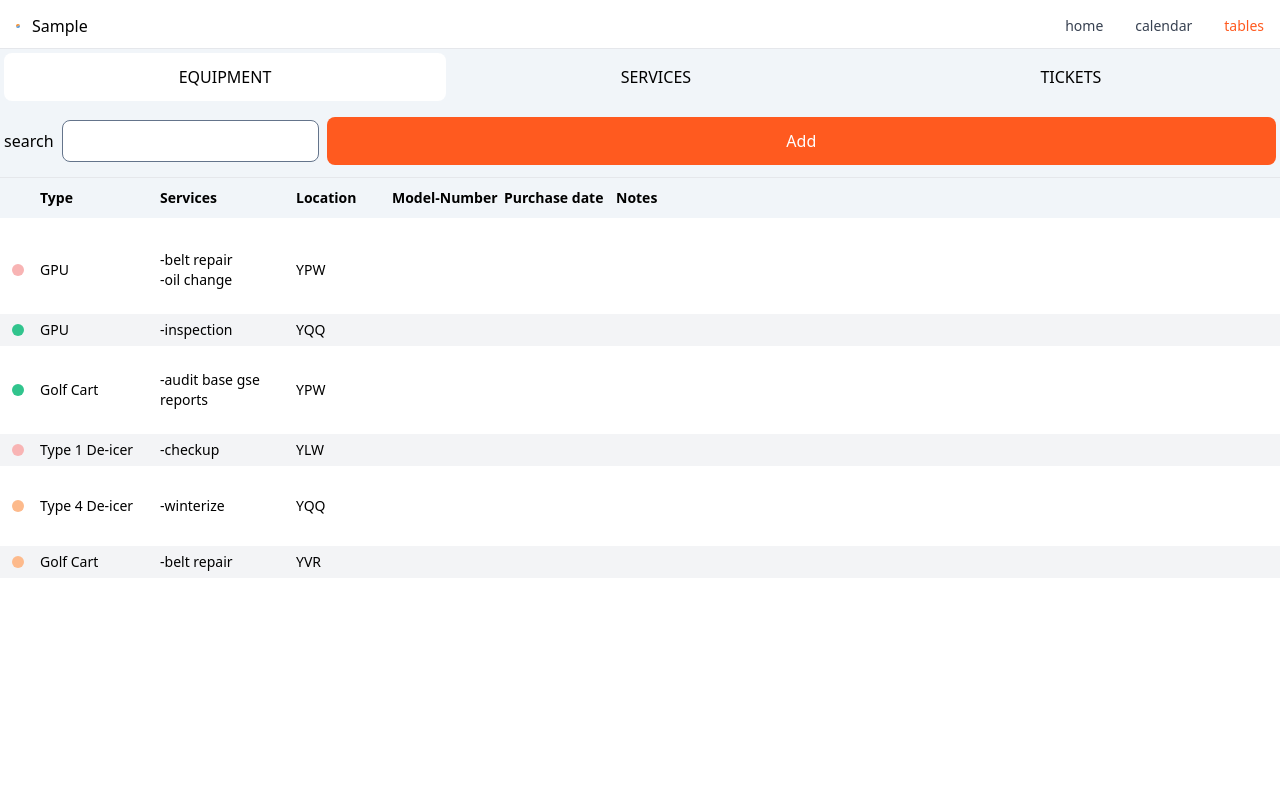
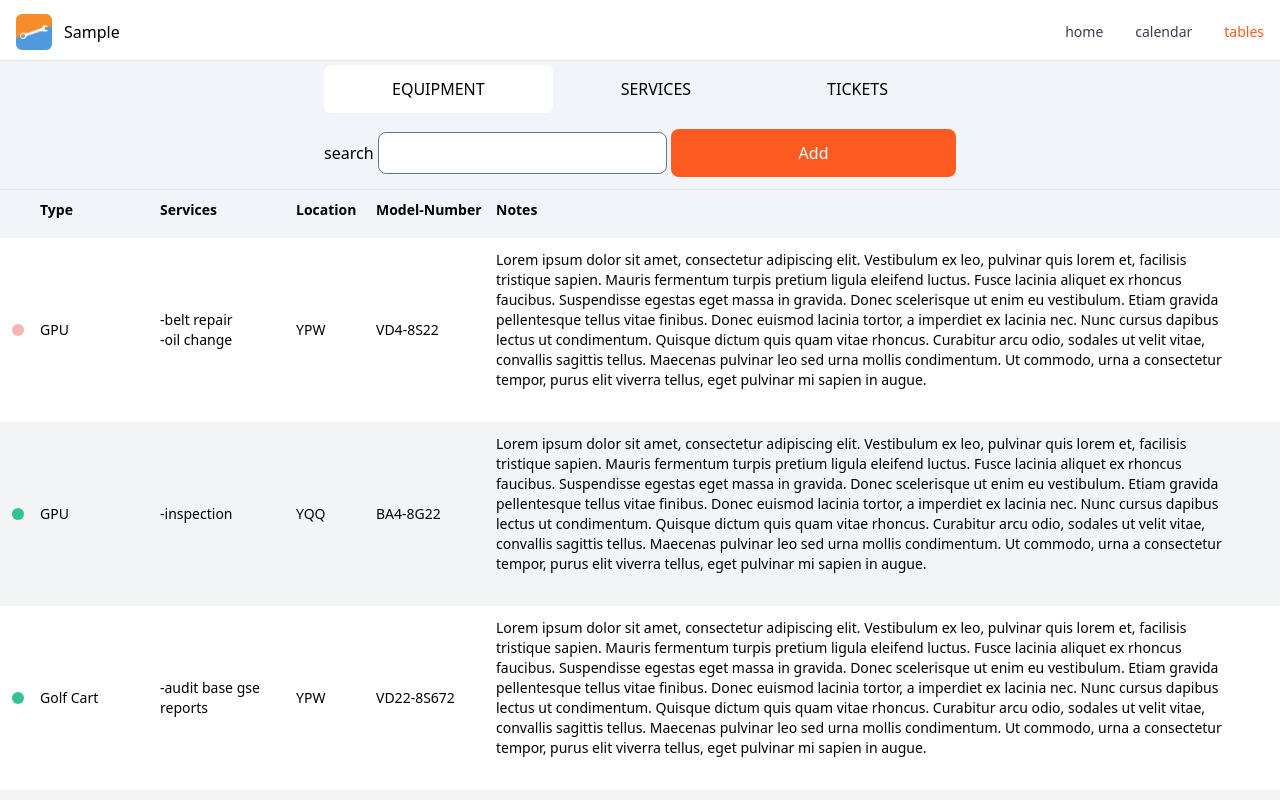
Before and after one commit to LettsDev/GSE_sample, a React (Vite) app: page /gse_sample/tables in a window 1280 px wide. Shown: the top 800 px of the page. Built offline with nearby package versions, Linux system fonts and the light colour scheme; some icons are missing.

Commit message:
responsive styling for calendar and table

```diff
--- a/src/components/ButtonComp.tsx
+++ b/src/components/ButtonComp.tsx
@@ -9,7 +9,7 @@ interface Props {
 const ButtonComp = forwardRef<Ref, Props>((props, ref) => {
   const {
     children,
-    style = "bg-orange-500 p-3 rounded-lg w-full text-white font-medium ",
+    style = "bg-orange-500 p-3 rounded-lg  text-white font-medium w-1/2 ",
   } = props;
   return (
     <button className={style} ref={ref}>
--- a/src/components/Calendar/Calendar.component.tsx
+++ b/src/components/Calendar/Calendar.component.tsx
@@ -132,7 +132,7 @@ export default function CalendarComponent(
   }
   console.log(data);
   return (
-    <div className="flex flex-col w-full max-w-sm min-w-fit mb-5">
+    <div className="flex flex-col mb-5 ">
       {/* toolbar */}
       <div className="flex justify-between grow items-center">
         <button
--- a/src/components/NavBar.tsx
+++ b/src/components/NavBar.tsx
@@ -25,7 +25,7 @@ export default function NavBar() {
           <img
             src={pascoLogo}
             alt="GSE logo"
-            className="mr-3 h-7 sm:h-8 md:h-1 rounded-md"
+            className="mr-3 h-7 sm:h-8 md:h-9 rounded-md"
           />
           <span>Sample</span>
         </Navbar.Brand>
--- a/src/components/Tables/EquipmentListItem.tsx
+++ b/src/components/Tables/EquipmentListItem.tsx
@@ -17,10 +17,10 @@ export default function EquipmentListItem({
   return (
     <li
       key={item._id}
-      className="even:bg-gray-100 flex my-6 items-center justify-between"
+      className="even:bg-gray-100 flex py-3 items-center justify-between bg-white"
     >
-      <div className=" text-sm flex items-center pr-2 ">
-        <div className="w-10 pl-3">
+      <div className=" text-sm flex items-center  ">
+        <div className="w-10 pl-3 shrink-0">
           {/* container for status */}
           <div
             className={
@@ -35,7 +35,7 @@ export default function EquipmentListItem({
             }
           ></div>
         </div>
-        <p className=" w-28 mr-2">{item.equipment_type.name}</p>
+        <p className=" w-28 mr-2 shrink-0">{item.equipment_type.name}</p>
         <ul className="w-32 shrink-0 mr-2">
           {services
             .filter((service) => service.equipment._id === item._id)
@@ -43,10 +43,15 @@ export default function EquipmentListItem({
               <li>-{foundService.service.name}</li>
             ))}
         </ul>
-        <p className="w-8 pr-2">{item.location.name}</p>
-        <p className="w-28 hidden md:inline shrink-0">{item.model_number}</p>
-        <p className="w-28 min-w-fit hidden md:inline shrink-0">
+        <p className="w-20 pr-2 shrink-0">{item.location.name}</p>
+        <p className="w-28 hidden sm:inline shrink-0 mr-2">
+          {item.model_number}
+        </p>
+        {/* <p className="w-28 min-w-fit hidden md:inline shrink-0">
           {item.purchase_date?.toDateString()}
+        </p> */}
+        <p className="w-full hidden h-40 md:inline line-clamp-4">
+          {item.notes}
         </p>
       </div>
       <Popover
--- a/src/components/Tables/NavList.tsx
+++ b/src/components/Tables/NavList.tsx
@@ -12,7 +12,7 @@ export default function NavList({ tableNav, setTableNav }: Props) {
     "tickets",
   ];
   return (
-    <ul className=" flex bg-slate-100 r p-1">
+    <ul className=" flex p-1 w-full max-w-screen-sm">
       {labels.map((label) => (
         <li
           key={label}
--- a/src/components/Tables/TableComponent.tsx
+++ b/src/components/Tables/TableComponent.tsx
@@ -24,9 +24,8 @@ export default function TableComponent({
       { title: "", class: "w-10" },
       { title: "Type", class: "w-28 mr-2" },
       { title: "Services", class: "w-32 mr-2" },
-      { title: "Location", class: "w-24" },
-      { title: "Model-Number", class: "w-28 hidden md:inline" },
-      { title: "Purchase date", class: "w-28 hidden md:inline " },
+      { title: "Location", class: "w-20" },
+      { title: "Model-Number", class: "w-28 mr-2 hidden sm:inline" },
       { title: "Notes", class: "w-28 min-w-fit hidden md:inline" },
     ];
     const serviceHeaderConfig = [
@@ -91,7 +90,7 @@ export default function TableComponent({
       <ol className="flex items-center text-sm font-bold py-2 mb-2 bg-slate-100 h-10">
         {headerSwitch(tableNav)}
       </ol>
-      <ol className=" overflow-y-auto">
+      <ol className="overflow-y-auto">
         {filteredData?.map((item) => {
           if (typeof item === "undefined") {
             return <></>;
--- a/src/components/Tables/Toolbar.tsx
+++ b/src/components/Tables/Toolbar.tsx
@@ -16,9 +16,9 @@ export default function Toolbar({
   setQuery,
 }: Props) {
   return (
-    <div className="bg-slate-100">
+    <div className=" flex flex-col items-center ">
       <NavList tableNav={tableNav} setTableNav={setTableNav} />
-      <div className="bg-inherit py-3 px-1 flex items-center gap-2">
+      <div className="bg-inherit py-3 px-1 flex  gap-1 w-full max-w-screen-sm">
         {/* search bar */}
 
         <TextInputComp
--- a/src/components/TextInputComp.tsx
+++ b/src/components/TextInputComp.tsx
@@ -10,7 +10,7 @@ type Ref = HTMLInputElement;
 const TextInputComp = forwardRef<Ref, Props>((props, ref) => {
   const { label, value, onChange } = props;
   return (
-    <>
+    <div className="w-1/2 sm:w-96 flex items-center">
       <label htmlFor={label}>{label}</label>
       <input
         ref={ref}
@@ -19,9 +19,9 @@ const TextInputComp = forwardRef<Ref, Props>((props, ref) => {
         name={label}
         value={value}
         onChange={onChange}
-        className="rounded-lg border border-slate-500 focus:border-orange-500 focus:ring-orange-500 focus:ring-1 caret-blue-600"
+        className="rounded-lg border border-slate-500 focus:border-orange-500 focus:ring-orange-500 focus:ring-1 caret-blue-600 w-full ml-1"
       />
-    </>
+    </div>
   );
 });
 export default TextInputComp;
--- a/src/main.tsx
+++ b/src/main.tsx
@@ -35,7 +35,7 @@ const router = createBrowserRouter(
     },
     { path: "*", element: <Navigate to="/" /> },
   ],
-  { basename: "/GSE_sample" }
+  { basename: "/gse_sample" }
 );
 ReactDOM.createRoot(document.getElementById("root")!).render(
   <React.StrictMode>
--- a/src/mock/datasets.ts
+++ b/src/mock/datasets.ts
@@ -87,7 +87,7 @@ export const EquipmentInstanceData: EquipmentInstanceInterface[] = [
     notes:
       "Lorem ipsum dolor sit amet, consectetur adipiscing elit. Vestibulum ex leo, pulvinar quis lorem et, facilisis tristique sapien. Mauris fermentum turpis pretium ligula eleifend luctus. Fusce lacinia aliquet ex rhoncus faucibus. Suspendisse egestas eget massa in gravida. Donec scelerisque ut enim eu vestibulum. Etiam gravida pellentesque tellus vitae finibus. Donec euismod lacinia tortor, a imperdiet ex lacinia nec. Nunc cursus dapibus lectus ut condimentum. Quisque dictum quis quam vitae rhoncus. Curabitur arcu odio, sodales ut velit vitae, convallis sagittis tellus. Maecenas pulvinar leo sed urna mollis condimentum. Ut commodo, urna a consectetur tempor, purus elit viverra tellus, eget pulvinar mi sapien in augue.",
     serial_number: "",
-    model_number: "",
+    model_number: "VD4-8S22",
     status: "BEING_REPAIRED",
   },
   {
@@ -97,7 +97,7 @@ export const EquipmentInstanceData: EquipmentInstanceInterface[] = [
     notes:
       "Lorem ipsum dolor sit amet, consectetur adipiscing elit. Vestibulum ex leo, pulvinar quis lorem et, facilisis tristique sapien. Mauris fermentum turpis pretium ligula eleifend luctus. Fusce lacinia aliquet ex rhoncus faucibus. Suspendisse egestas eget massa in gravida. Donec scelerisque ut enim eu vestibulum. Etiam gravida pellentesque tellus vitae finibus. Donec euismod lacinia tortor, a imperdiet ex lacinia nec. Nunc cursus dapibus lectus ut condimentum. Quisque dictum quis quam vitae rhoncus. Curabitur arcu odio, sodales ut velit vitae, convallis sagittis tellus. Maecenas pulvinar leo sed urna mollis condimentum. Ut commodo, urna a consectetur tempor, purus elit viverra tellus, eget pulvinar mi sapien in augue.",
     serial_number: "",
-    model_number: "",
+    model_number: "BA4-8G22",
     status: "OPERABLE",
   },
   {
@@ -107,7 +107,7 @@ export const EquipmentInstanceData: EquipmentInstanceInterface[] = [
     notes:
       "Lorem ipsum dolor sit amet, consectetur adipiscing elit. Vestibulum ex leo, pulvinar quis lorem et, facilisis tristique sapien. Mauris fermentum turpis pretium ligula eleifend luctus. Fusce lacinia aliquet ex rhoncus faucibus. Suspendisse egestas eget massa in gravida. Donec scelerisque ut enim eu vestibulum. Etiam gravida pellentesque tellus vitae finibus. Donec euismod lacinia tortor, a imperdiet ex lacinia nec. Nunc cursus dapibus lectus ut condimentum. Quisque dictum quis quam vitae rhoncus. Curabitur arcu odio, sodales ut velit vitae, convallis sagittis tellus. Maecenas pulvinar leo sed urna mollis condimentum. Ut commodo, urna a consectetur tempor, purus elit viverra tellus, eget pulvinar mi sapien in augue.",
     serial_number: "",
-    model_number: "",
+    model_number: "VD22-8S672",
     status: "OPERABLE",
   },
   {
@@ -117,7 +117,7 @@ export const EquipmentInstanceData: EquipmentInstanceInterface[] = [
     notes:
       "Lorem ipsum dolor sit amet, consectetur adipiscing elit. Vestibulum ex leo, pulvinar quis lorem et, facilisis tristique sapien. Mauris fermentum turpis pretium ligula eleifend luctus. Fusce lacinia aliquet ex rhoncus faucibus. Suspendisse egestas eget massa in gravida. Donec scelerisque ut enim eu vestibulum. Etiam gravida pellentesque tellus vitae finibus. Donec euismod lacinia tortor, a imperdiet ex lacinia nec. Nunc cursus dapibus lectus ut condimentum. Quisque dictum quis quam vitae rhoncus. Curabitur arcu odio, sodales ut velit vitae, convallis sagittis tellus. Maecenas pulvinar leo sed urna mollis condimentum. Ut commodo, urna a consectetur tempor, purus elit viverra tellus, eget pulvinar mi sapien in augue.",
     serial_number: "",
-    model_number: "",
+    model_number: "VE4-8FF22",
     status: "INOPERABLE",
   },
   {
@@ -127,7 +127,7 @@ export const EquipmentInstanceData: EquipmentInstanceInterface[] = [
     notes:
       "Lorem ipsum dolor sit amet, consectetur adipiscing elit. Vestibulum ex leo, pulvinar quis lorem et, facilisis tristique sapien. Mauris fermentum turpis pretium ligula eleifend luctus. Fusce lacinia aliquet ex rhoncus faucibus. Suspendisse egestas eget massa in gravida. Donec scelerisque ut enim eu vestibulum. Etiam gravida pellentesque tellus vitae finibus. Donec euismod lacinia tortor, a imperdiet ex lacinia nec. Nunc cursus dapibus lectus ut condimentum. Quisque dictum quis quam vitae rhoncus. Curabitur arcu odio, sodales ut velit vitae, convallis sagittis tellus. Maecenas pulvinar leo sed urna mollis condimentum. Ut commodo, urna a consectetur tempor, purus elit viverra tellus, eget pulvinar mi sapien in augue.",
     serial_number: "",
-    model_number: "",
+    model_number: "VD6888-BG-8S22",
     status: "DAMAGED",
   },
   {
@@ -137,7 +137,7 @@ export const EquipmentInstanceData: EquipmentInstanceInterface[] = [
     notes:
       "Lorem ipsum dolor sit amet, consectetur adipiscing elit. Vestibulum ex leo, pulvinar quis lorem et, facilisis tristique sapien. Mauris fermentum turpis pretium ligula eleifend luctus. Fusce lacinia aliquet ex rhoncus faucibus. Suspendisse egestas eget massa in gravida. Donec scelerisque ut enim eu vestibulum. Etiam gravida pellentesque tellus vitae finibus. Donec euismod lacinia tortor, a imperdiet ex lacinia nec. Nunc cursus dapibus lectus ut condimentum. Quisque dictum quis quam vitae rhoncus. Curabitur arcu odio, sodales ut velit vitae, convallis sagittis tellus. Maecenas pulvinar leo sed urna mollis condimentum. Ut commodo, urna a consectetur tempor, purus elit viverra tellus, eget pulvinar mi sapien in augue.",
     serial_number: "",
-    model_number: "",
+    model_number: "VD4FFF-8S22EEEE",
     status: "OUT_OF_SERVICE",
   },
 ];
--- a/src/routes/calendar/Calendar.tsx
+++ b/src/routes/calendar/Calendar.tsx
@@ -6,9 +6,10 @@ import { useServiceEventsContext } from "../../context/serviceEvents.provider";
 export default function Calendar() {
   const { events, setSelectedDate, selectedDate } = useServiceEventsContext();
   return (
-    <div className="flex items-center flex-col">
+    <div className="flex justify-center">
+      <div className="flex items-center flex-col max-w-lg">
         {CalendarComponent(events, selectedDate, setSelectedDate)}
-      <hr className="h-px mt-4 bg-gray-200 border-0 dark:bg-gray-700 w-full" />
+        <hr className="h-px mt-4 bg-gray-200 border-0 dark:bg-gray-700 " />
         <Agenda
           events={events}
           selectedDate={selectedDate}
@@ -16,5 +17,6 @@ export default function Calendar() {
         />
         <Outlet />
       </div>
+    </div>
   );
 }
--- a/src/routes/table/Table.tsx
+++ b/src/routes/table/Table.tsx
@@ -11,7 +11,7 @@ export default function Table() {
   const { equipment } = useEquipmentContext();
   const { services } = useServiceContext();
   return (
-    <div className="h-full">
+    <div className="h-full bg-slate-100">
       <Toolbar
         tableNav={tableNav}
         setTableNav={setTableNav}
```
Lines whose indentation alone changed are shown as unchanged.
